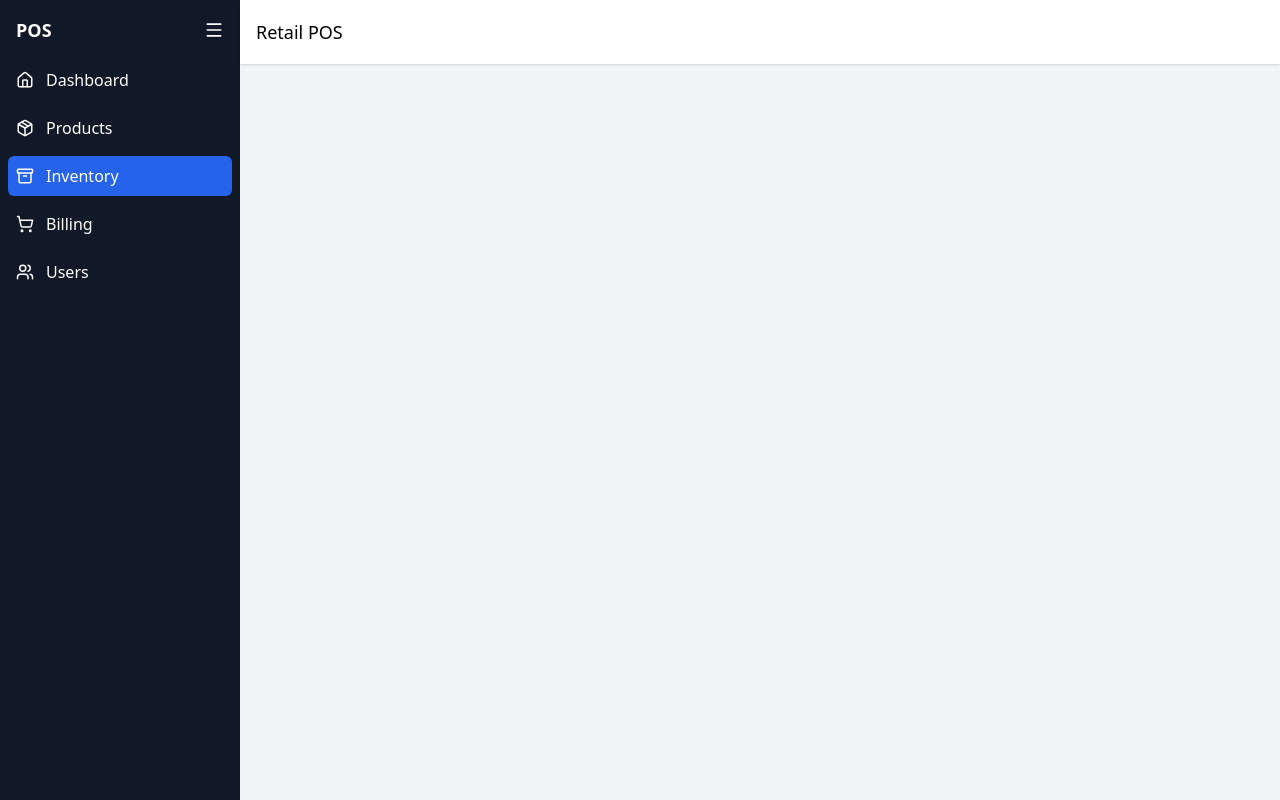
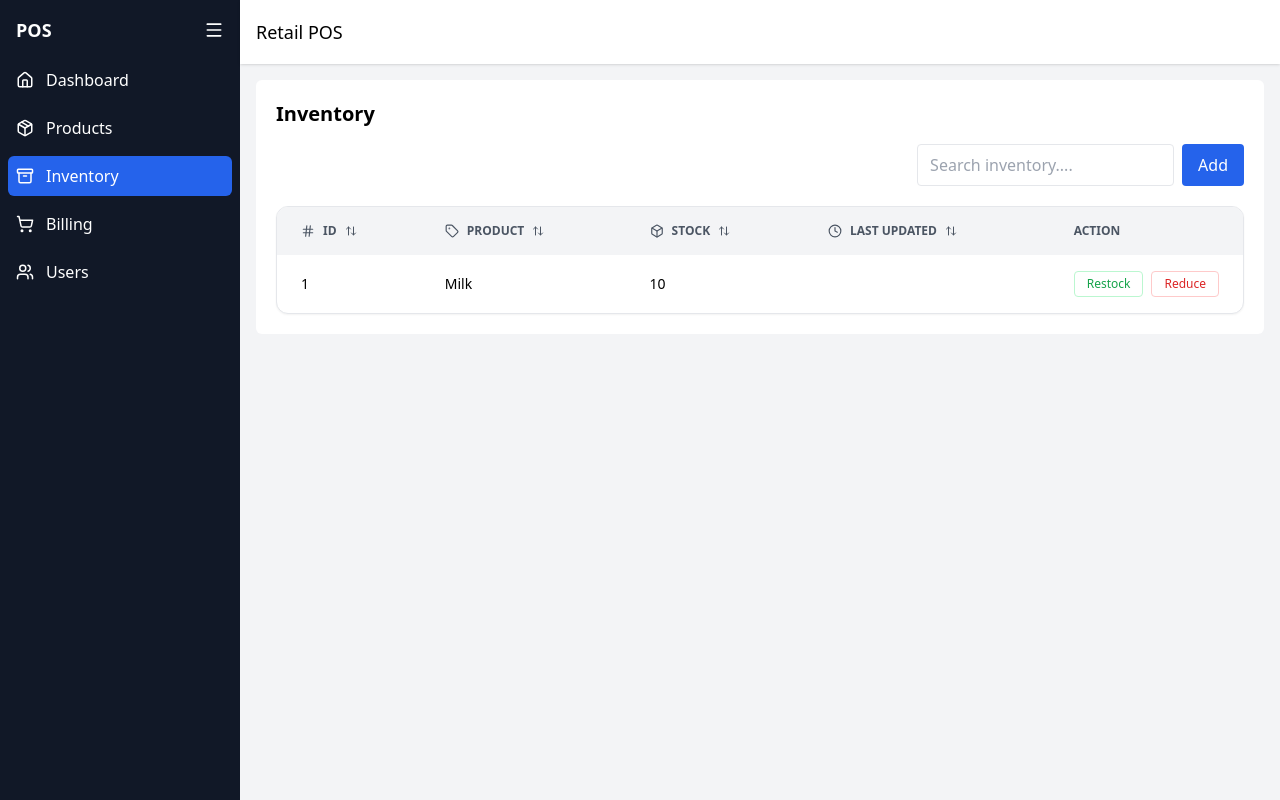
Before and after one commit to manojhp24/retail-pos-billing-frontend, a React (Vite) app: page /inventory in a window 1280 px wide. Built offline with nearby package versions, Linux system fonts and the light colour scheme.

Commit message:
feat(inventory): implement reusable DataTable with inventory integration, action column, alignment fixes and empty state handling

```diff
--- a/src/App.jsx
+++ b/src/App.jsx
@@ -11,7 +11,7 @@ function App() {
         <Route element={<MainLayout />}>
           <Route path="/dashboard" element={<Dashboard />} />
           <Route path="/products" element={<MyTable />} />
-          <Route path="/inventory"  />
+          <Route path="/inventory" element={<InventoryList />} />
         </Route>
 
         <Route path="*" element={<Navigate to="/dashboard" />} />
@@ -20,5 +20,6 @@ function App() {
   );
 }
 import MyTable from "./features/product/pages/ProductsList";
+import InventoryList from "./features/inventory/pages/InventoryList";
 
 export default App;
--- /dev/null
+++ b/src/features/inventory/components/InventoryTable.jsx
@@ -0,0 +1,25 @@
+import DataTable from "@/features/shared/DataTable";
+import inventoryColumns from "../utils/inventoryTableColumns";
+
+const data = [
+  { id: 1, name: "Milk", stock: 10 },
+];
+
+
+
+const InventoryTable = () => {
+  return <>
+
+    <div className="bg-white rounded-md p-5">
+      <div className="flex justify-between mb-4">
+        <h2 className="text-xl font-semibold">Inventory</h2>
+      </div>
+      <DataTable data={data} columns={inventoryColumns()} />
+    </div>
+
+
+
+  </>
+}
+
+export default InventoryTable
--- /dev/null
+++ b/src/features/inventory/hooks/useInventory.js
@@ -0,0 +1,32 @@
+import { useState,useEffect } from "react";
+import { getAllInventory } from "../services/inventoryApi";
+import { handleApiError } from "@/utils/errorHandler";
+
+const useInventory = () =>{
+    const [inventory,setInventory] = useState([]);
+    const [loading,setLoading] = useState(false);
+    const [error,setError] = useState(null);
+
+    const fetchAllInevntory = async () => {
+        try {
+            setLoading(true);
+            setError(null)
+            const res = getAllInventory();
+            setInventory(res.data);
+        } catch (error) {
+            const message = handleApiError(error);
+            toast.error(message);
+            setError(message);
+        }finally{
+            setLoading(false);
+        }
+
+    }
+
+    useEffect(() => {
+        fetchAllInevntory();
+    },[])
+
+    return {inventory,loading,error,fetchAllInevntory}
+
+}
--- /dev/null
+++ b/src/features/inventory/pages/InventoryList.jsx
@@ -0,0 +1,9 @@
+import InventoryTable from "../components/InventoryTable"
+
+const InventoryList = () => {
+    return<>
+        <InventoryTable />
+    </>
+}
+
+export default InventoryList
--- /dev/null
+++ b/src/features/inventory/services/inventoryApi.js
@@ -0,0 +1,6 @@
+import API from "@/lib/axios";
+
+export const getAllInventory = () => API.get("/api/inventory");
+export const createInventory = (data) => API.post("/api/inventory", data);
+export const updateInventory = (id, data) => API.put(`/api/inventory/${id}`, data);
+export const deleteInventory = (id) => API.delete(`/api/inventory/${id}`);
--- /dev/null
+++ b/src/features/inventory/utils/inventoryTableColumns.jsx
@@ -0,0 +1,67 @@
+import { createColumnHelper } from "@tanstack/react-table";
+import { Hash, Tag, Box, History, Clock, RefreshCcw } from "lucide-react";
+
+const columnHelper = createColumnHelper();
+
+const inventoryColumns = () => [
+  columnHelper.accessor("id", {
+    header: ({ column }) => (
+      <div
+        onClick={column.getToggleSortingHandler()}
+        className="flex items-center gap-2 cursor-pointer"
+      >
+        <Hash size={14} /> ID
+      </div>
+    ),
+  }),
+  columnHelper.accessor("name", {
+    header: ({ column }) => (
+      <div
+        onClick={column.getToggleSortingHandler()}
+        className="flex items-center gap-2 cursor-pointer"
+      >
+        <Tag size={14} /> Product
+      </div>
+    ),
+  }),
+  columnHelper.accessor("stock", {
+    header: ({ column }) => (
+      <div
+        onClick={column.getToggleSortingHandler()}
+        className="flex items-center gap-2 cursor-pointer"
+      >
+        <Box size={14} /> Stock
+      </div>
+    ),
+  }),
+  columnHelper.accessor("lastUpdated", {
+    header: ({ column }) => (
+      <div
+        onClick={column.getToggleSortingHandler()}
+        className="flex items-center gap-2 cursor-pointer"
+      >
+        <Clock size={14} /> Last Updated
+      </div>
+    ),
+  }),
+
+
+  columnHelper.display({
+    id: "actions",
+    header: "Action",
+    cell: ({ row }) => (
+      <div className="flex justify-end gap-2">
+        <button className="px-3 py-1 text-xs border border-green-200 text-green-600 rounded hover:bg-green-50">
+          Restock
+        </button>
+
+        <button className="px-3 py-1 text-xs border border-red-200 text-red-600 rounded hover:bg-red-50">
+          Reduce
+        </button>
+      </div>
+    ),
+  })
+];
+
+
+export default inventoryColumns;
--- /dev/null
+++ b/src/features/shared/DataTable.jsx
@@ -0,0 +1,131 @@
+import {
+  useReactTable,
+  createColumnHelper,
+  getCoreRowModel,
+  getSortedRowModel,
+  getFilteredRowModel,
+  getPaginationRowModel,
+  flexRender,
+} from "@tanstack/react-table";
+import { useState } from "react";
+import { ArrowUpDown } from "lucide-react";
+
+const DataTable = ({ data, loading, error, columns }) => {
+  const [sorting, setSorting] = useState([]);
+  const [globalFilter, setGlobalFilter] = useState("");
+  const [pagination, setPagination] = useState({
+    pageIndex: 0,
+    pageSize: 5,
+  });
+
+  const isEmpty = data.length === 0;
+
+
+  const table = useReactTable({
+    data: data || [],
+    columns: columns,
+    state: {
+      sorting,
+      globalFilter,
+      pagination,
+    },
+    onSortingChange: setSorting,
+    onGlobalFilterChange: setGlobalFilter,
+    onPaginationChange: setPagination,
+
+    getCoreRowModel: getCoreRowModel(),
+    getSortedRowModel: getSortedRowModel(),
+    getFilteredRowModel: getFilteredRowModel(),
+    getPaginationRowModel: getPaginationRowModel(),
+  });
+
+  const rows = table.getRowModel().rows;
+
+  const isFilteredEmpty = rows.length === 0;
+
+  return (
+    <>
+      <div className="flex gap-2 justify-end mb-5">
+        <input
+          type="text"
+          className="border px-3 py-2 rounded"
+          placeholder="Search inventory...."
+          onChange={(e) => setGlobalFilter(e.target.value)}
+        />
+        <button className="bg-blue-600 text-white px-4 py-2 rounded ">
+          Add
+        </button>
+      </div>
+
+      <div className="bg-white rounded-xl shadow-sm border border-gray-200 overflow-hidden">
+        <table className="w-full text-sm">
+          <thead className="bg-gray-100 text-gray-600 uppercase text-xs">
+            {table.getHeaderGroups().map((headerGroup) => (
+              <tr key={headerGroup.id}>
+                {headerGroup.headers.map((header) => (
+                  <th
+                    key={header.id}
+                    className={`px-6 py-4 font-semibold   ${header.column.id === "actions"
+                      ? "text-right w-[180px]"
+                      : "text-left"
+                      }`}
+                  >
+                    {header.isPlaceholder ? null : (
+                      <div
+                        className={
+                          header.column.getCanSort()
+                            ? "cursor-pointer flex items-center gap-2"
+                            : "flex items-center gap-2"
+                        }
+                        onClick={header.column.getToggleSortingHandler()}
+                      >
+                        {flexRender(
+                          header.column.columnDef.header,
+                          header.getContext(),
+                        )}
+
+                        {header.column.getCanSort() && (
+                          <ArrowUpDown size={12} />
+                        )}
+                      </div>
+                    )}
+                  </th>
+                ))}
+              </tr>
+            ))}
+          </thead>
+
+
+          <tbody className="divide-y divide-gray-100">
+            {isFilteredEmpty ? (
+              <tr>
+                <td colSpan={columns.length} className="text-center py-10 text-gray-500">
+                  {isEmpty ? "No inventory available" : "No results found"}
+                </td>
+              </tr>
+            ) : (
+              rows.map((row) => (
+                <tr key={row.id} className="hover:bg-gray-50">
+                  {row.getVisibleCells().map((cell) => (
+                    <td
+                      key={cell.id}
+                      className={`px-6 py-4 ${cell.column.id === "actions" ? "text-right" : "text-left"
+                        }`}
+                    >
+                      {flexRender(
+                        cell.column.columnDef.cell,
+                        cell.getContext()
+                      )}
+                    </td>
+                  ))}
+                </tr>
+              ))
+            )}
+          </tbody>
+        </table>
+      </div>
+    </>
+  );
+};
+
+export default DataTable;
```
Also changed, not shown: src/features/inventory/hooks/useInventoryTable.js (added).
